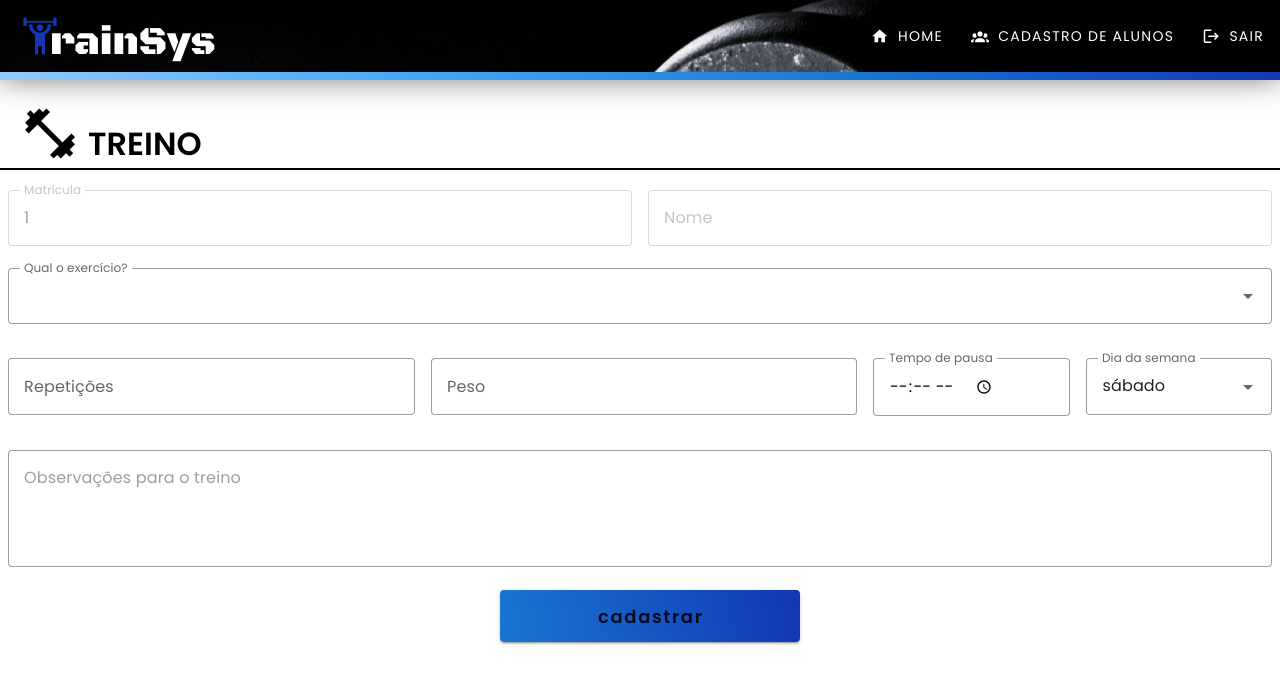
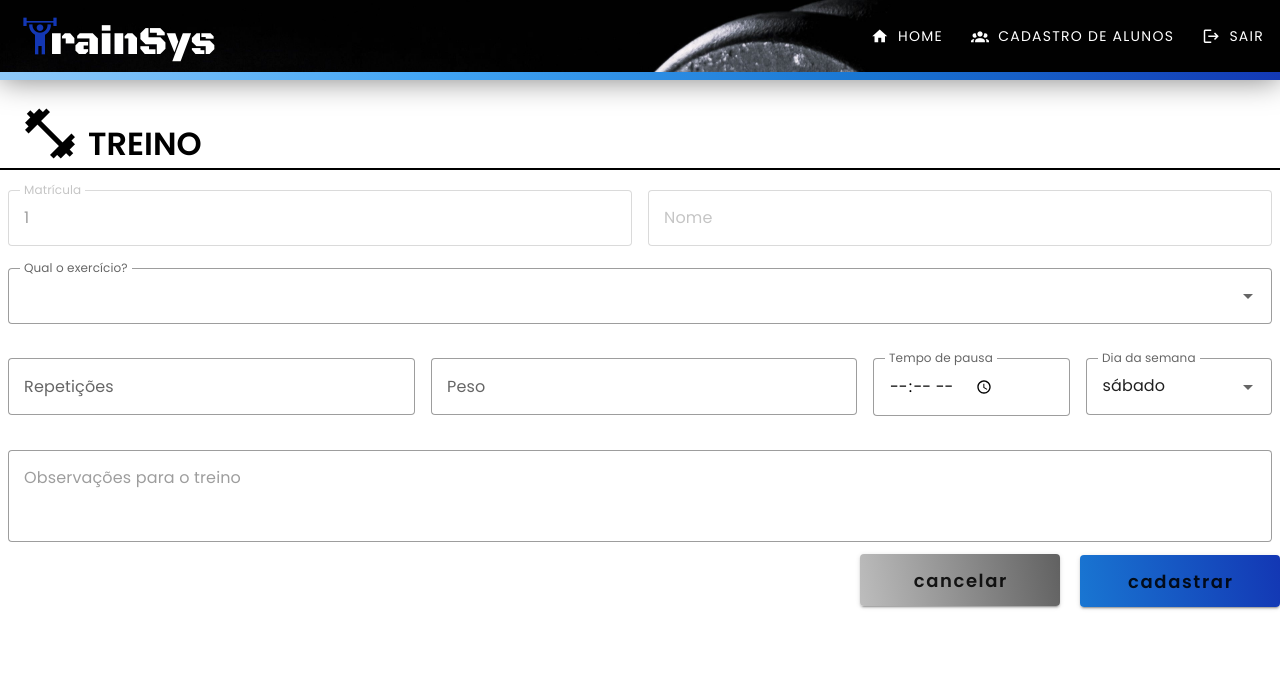
Before and after one commit to VeronicaVilas/ProjetoFinal_Modulo1_TrainSys, a Vue app in the folder TrainSys/: page /#/cadastro/treino/1 in a window 1280 px wide. Shown: the top 684 px of the page. Built offline with nearby package versions, Linux system fonts and the light colour scheme; no server answers; a web font is replaced by a local one.

Commit message:
feat: added button to cancel and redirect to student management screen

```diff
--- a/TrainSys/src/views/register/training/Training.vue
+++ b/TrainSys/src/views/register/training/Training.vue
@@ -90,8 +90,11 @@
     class="input-observation px-2"
     />
 
-    <div class="d-flex justify-center">
-      <v-btn class="button d-flex ml-5" size="x-large" type="submit">Cadastrar</v-btn>
+    <div class="d-flex justify-end">
+      <router-link to="/gerenciamento/alunos">
+        <v-btn class="button-cancel ml-5" size="x-large">Cancelar</v-btn>
+      </router-link>
+      <v-btn class="button ml-5" size="x-large" type="submit">Cadastrar</v-btn>
     </div>
   </v-form>
 </template>
@@ -235,12 +238,12 @@ export default {
     background: linear-gradient(80deg, #1976D2, #1337B4);
   }
   .input-observation {
-    height: 200px;
+    height: 150px;
   }
 
   .button {
-    margin-top: -60px;
-    width: 300px;
+    margin-top: -45px;
+    width: 200px;
 
     text-transform: lowercase;
     font-weight: bold;
@@ -255,4 +258,22 @@ export default {
     color: white;
     box-shadow: 0 0 30px rgba(19, 55, 180, .5);
   }
+
+  .button-cancel {
+    margin-top: -65px;
+    width: 200px;
+
+    text-transform: lowercase;
+    font-weight: bold;
+    font-size: 18px;
+
+    background: linear-gradient(80deg, #BDBDBD, #616161);
+    cursor: pointer;
+  }
+
+  .button-cancel:hover {
+    background: black;
+    color: white;
+    box-shadow: 0 0 30px rgba(19, 55, 180, .5);
+  }
 </style>
```
